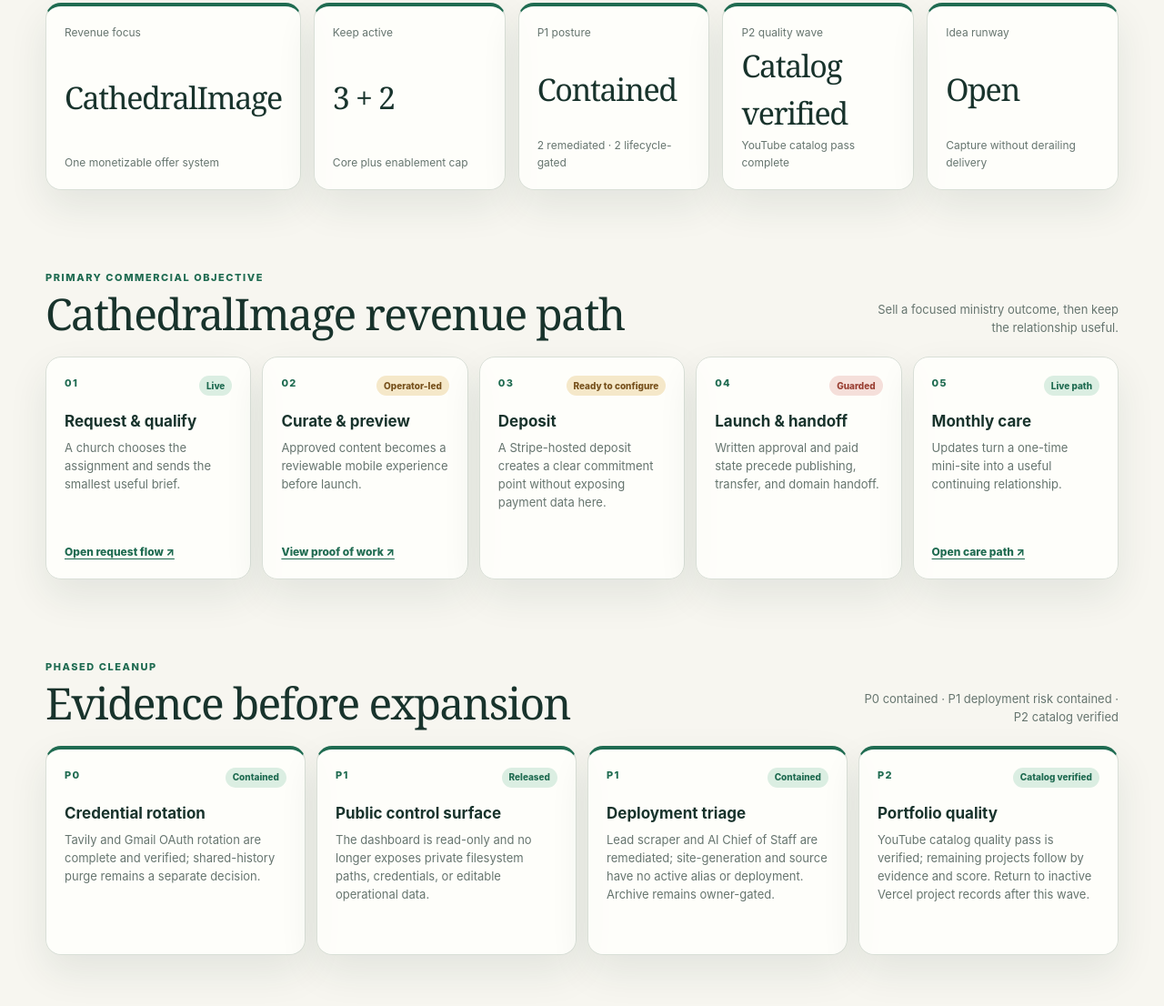
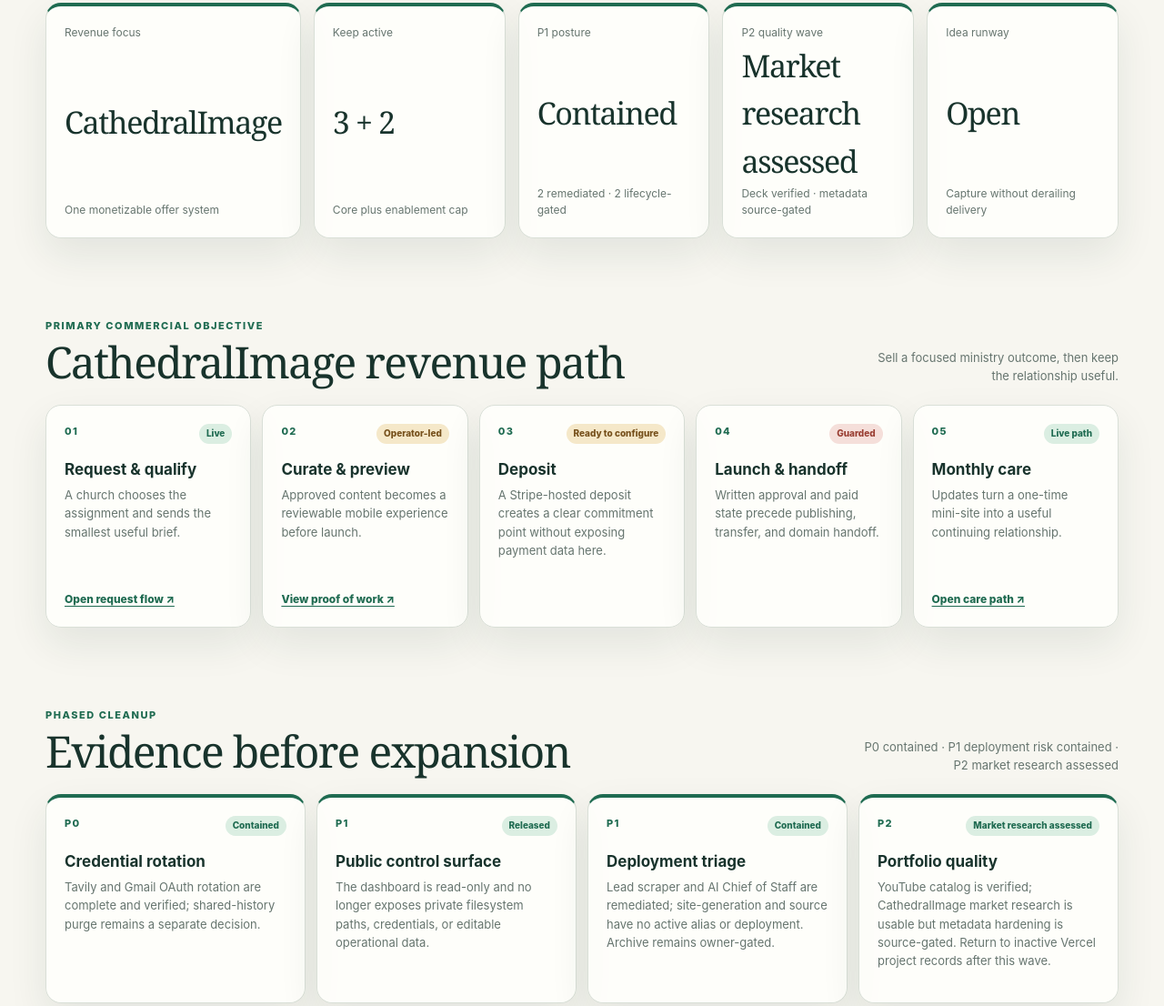
Before and after one commit to cimedia-tech/agency-pipeline-dashboard, a website: page index.html in a window 1280 px wide. Shown: the part 737-1843 px from the top of the page at 91% size. Drawn offline with Linux system fonts and the light colour scheme.

Commit message:
chore: record market research p2 assessment

```diff
--- a/app.js
+++ b/app.js
@@ -3,7 +3,7 @@ const DASHBOARD = Object.freeze({
     { label: "Revenue focus", value: "CathedralImage", detail: "One monetizable offer system", tone: "accent" },
     { label: "Keep active", value: "3 + 2", detail: "Core plus enablement cap", tone: "accent" },
     { label: "P1 posture", value: "Contained", detail: "2 remediated · 2 lifecycle-gated", tone: "accent" },
-    { label: "P2 quality wave", value: "Catalog verified", detail: "YouTube catalog pass complete", tone: "accent" },
+    { label: "P2 quality wave", value: "Market research assessed", detail: "Deck verified · metadata source-gated", tone: "accent" },
     { label: "Idea runway", value: "Open", detail: "Capture without derailing delivery", tone: "accent" }
   ],
   revenue: [
@@ -17,7 +17,7 @@ const DASHBOARD = Object.freeze({
     { phase: "P0", title: "Credential rotation", detail: "Tavily and Gmail OAuth rotation are complete and verified; shared-history purge remains a separate decision.", status: "Contained", tone: "live" },
     { phase: "P1", title: "Public control surface", detail: "The dashboard is read-only and no longer exposes private filesystem paths, credentials, or editable operational data.", status: "Released", tone: "live" },
     { phase: "P1", title: "Deployment triage", detail: "Lead scraper and AI Chief of Staff are remediated; site-generation and source have no active alias or deployment. Archive remains owner-gated.", status: "Contained", tone: "live" },
-    { phase: "P2", title: "Portfolio quality", detail: "YouTube catalog quality pass is verified; remaining projects follow by evidence and score. Return to inactive Vercel project records after this wave.", status: "Catalog verified", tone: "accent" }
+    { phase: "P2", title: "Portfolio quality", detail: "YouTube catalog is verified; CathedralImage market research is usable but metadata hardening is source-gated. Return to inactive Vercel project records after this wave.", status: "Market research assessed", tone: "accent" }
   ],
   triage: [
     { category: "Core", name: "CathedralImage", focus: "Primary ministry mini-site offer", score: 20, lane: "Keep", tone: "live", reason: "Direct revenue path, active production, and the main monetization objective." },
@@ -56,7 +56,7 @@ const DASHBOARD = Object.freeze({
     { name: "Control center", status: "Live", tone: "live", next: "Live on Vercel; triage view now shows the recommended keep, maintain, pause, and archive-gate lanes.", links: [] },
     { name: "Workspace security", status: "Contained", tone: "live", next: "Tavily and Gmail OAuth rotation are verified. Defer shared-history rewrite until separately approved.", links: [] },
     { name: "P1 deployment review", status: "Contained", tone: "live", next: "Public runtime risk is contained. Preserve site-generation and source records; return to the Vercel project records after the P2 quality wave, then archive only after explicit owner approval and rollback confirmation.", links: [] },
-    { name: "P2 quality wave", status: "Catalog verified", tone: "live", next: "YouTube Research Catalog passed live interaction, responsive, API, metadata, 404, runtime, test, and production-build checks. Continue through the remaining P2 queue next.", links: [{ label: "Open catalog", href: "https://youtube-subscription-catalog.vercel.app/" }] },
+    { name: "P2 quality wave", status: "Market research assessed", tone: "review", next: "CathedralImage market research passed live slide navigation, pause/play, responsive, content, 404, and runtime checks. SEO metadata hardening is source-gated until the production-only Vercel source is recovered; continue the remaining P2 queue next.", links: [{ label: "Open catalog", href: "https://youtube-subscription-catalog.vercel.app/" }, { label: "Open market research", href: "https://cathedralimage-market-research.vercel.app/" }] },
     { name: "New ideas", status: "Open runway", tone: "planned", next: "Capture ideas in the pipeline, then advance only the ones with a clear user, evidence, V1, and revenue or strategic case.", links: [{ label: "Idea lab", href: "https://idea-forge-wheat.vercel.app/" }] }
   ]
 });
--- a/index.html
+++ b/index.html
@@ -54,7 +54,7 @@
       <section class="section-block" aria-labelledby="cleanup-title">
         <div class="section-heading">
           <div><div class="eyebrow">Phased cleanup</div><h2 id="cleanup-title">Evidence before expansion</h2></div>
-          <span class="section-note">P0 contained · P1 deployment risk contained · P2 catalog verified</span>
+          <span class="section-note">P0 contained · P1 deployment risk contained · P2 market research assessed</span>
         </div>
         <div class="cleanup-grid" id="cleanup-grid"></div>
       </section>
```
